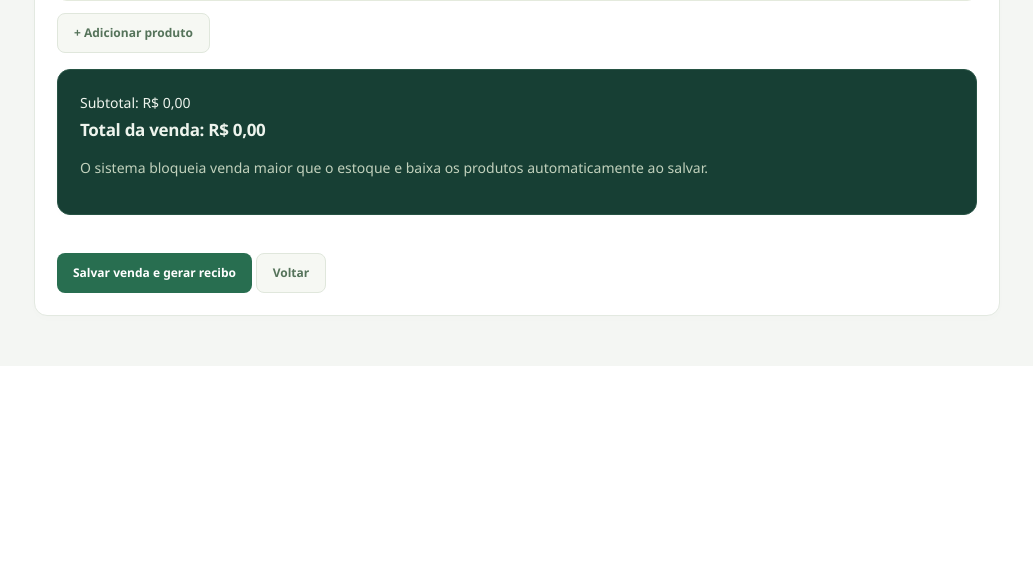
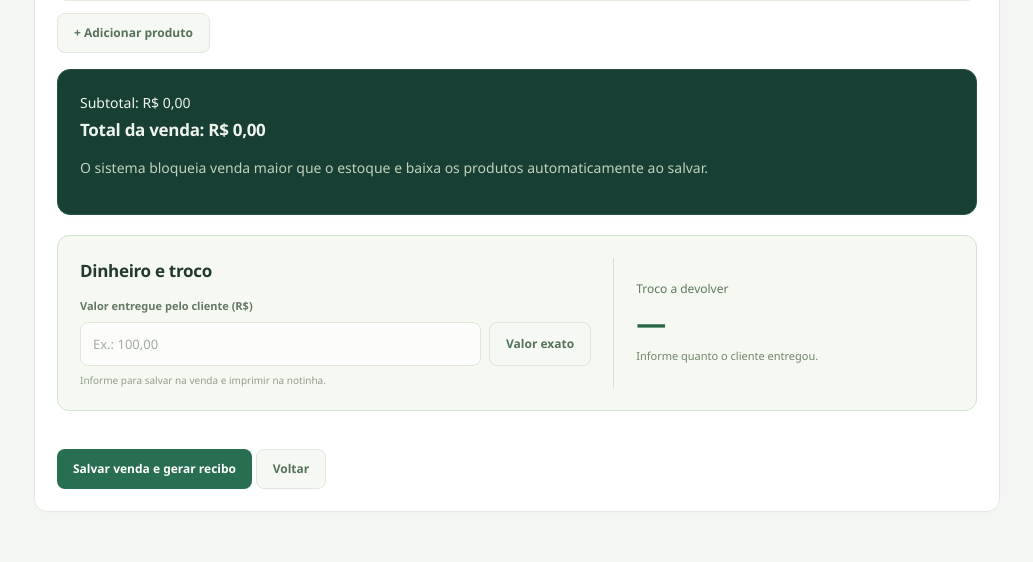
Before and after one commit to sketchJayJay/CentralVet, a Flask app: page /vendas/nova in a window 1280 px wide. Shown: the part 860-1422 px from the top of the page, without its empty margins (246-1279 px from the left). Before the commit the page ends 1181 px from the top, so only its background shows below. Run offline with Flask 3, Linux system fonts and the light colour scheme; the visitor is signed in with stand-in values (Sample User, id 1); data that the repository does not hold is empty; parts of the project's set-up code (start-up, migrations or seed data) failed here and were passed over; some libraries are stand-ins or nearby versions.

Commit message:
Add files via upload

```diff
--- a/app.py
+++ b/app.py
@@ -789,10 +789,12 @@ def emitir_nfce_sefaz_internal(venda_id):
     output_dir = os.path.join(FISCAL_NFCE_DIR, str(venda_id))
     os.makedirs(output_dir, exist_ok=True)
     payload = fiscal_engine_base_payload(cfg)
+    dinheiro_entregue, troco_venda = dinheiro_registrado(venda)
     payload.update({
         'action': 'emit_nfce', 'serie': serie, 'nNF': nnf, 'cNF': cNF, 'issue_datetime': issue_dt,
         'lote_id': f"65{venda_id}{nnf}", 'output_dir': output_dir, 'customer': customer,
-        'tPag': tpag, 'xPag': xpag, 'indPag': 0, 'valor_pago': float(venda['total'] or 0), 'troco': 0,
+        'tPag': tpag, 'xPag': xpag, 'indPag': 0, 'valor_pago': dinheiro_entregue if dinheiro_entregue is not None else float(venda['total'] or 0),
+        'troco': troco_venda if troco_venda is not None else 0,
         'informacoes_complementares': f"Venda #{venda_id} - CENTRALVET Agropecuaria",
         'items': fiscal_items,
     })
@@ -1033,7 +1035,8 @@ def init_db():
             ('nf_status', "TEXT DEFAULT 'Não emitida'"), ('nf_numero', 'TEXT'), ('nf_obs', 'TEXT'),
             ('nf_serie', 'TEXT'), ('nf_chave', 'TEXT'), ('nf_protocolo', 'TEXT'), ('nf_xml_path', 'TEXT'),
             ('nf_danfe_path', 'TEXT'), ('nf_cstat', 'TEXT'), ('nf_motivo', 'TEXT'), ('nf_autorizado_em', 'TEXT'),
-            ('nf_emissao_tentativa_em', 'TEXT'), ('created_at', 'TEXT')
+            ('nf_emissao_tentativa_em', 'TEXT'), ('created_at', 'TEXT'),
+            ('valor_entregue', 'REAL'), ('troco', 'REAL')
         ]:
             add_column(db, 'vendas', column, ddl)
         for column, ddl in [
@@ -1654,6 +1657,29 @@ def cliente_da_venda(db, precisa_identificar):
     return cliente_id,nome
 
 
+def calcular_dinheiro_troco(total, forma, status, valor_entregue):
+    # Em centavos: o valor entregue não altera a receita nem as baixas da compra.
+    if forma != 'Dinheiro' or status != 'Pago' or str(valor_entregue if valor_entregue is not None else '').strip() == '':
+        return None, None
+    entregue = fs.centavos(valor_entregue)
+    total_centavos = fs.centavos_db(total)
+    if entregue < total_centavos:
+        raise ValueError('O valor entregue pelo cliente é menor que o total da venda.')
+    return entregue / 100, (entregue - total_centavos) / 100
+
+
+def dinheiro_registrado(venda):
+    if not venda or venda['forma_pagamento'] != 'Dinheiro' or venda['status'] != 'Pago':
+        return None, None
+    try:
+        entregue, troco = venda['valor_entregue'], venda['troco']
+    except (KeyError, IndexError):
+        return None, None
+    if entregue is None or troco is None:
+        return None, None
+    return entregue, troco
+
+
 @app.route("/vendas/nova", methods=["GET","POST"])
 @login_required
 def nova_venda():
@@ -1710,11 +1736,13 @@ def nova_venda():
                 if desconto>subtotal:
                     raise ValueError("O desconto não pode ser maior que o subtotal.")
                 total=(subtotal-desconto)/100
+                valor_entregue, troco = calcular_dinheiro_troco(total, forma, status, request.form.get("valor_entregue"))
                 venda_id=db.execute("""INSERT INTO vendas
                     (data,cliente_id,cliente_nome,forma_pagamento,status,subtotal,desconto,total,lucro,observacao,nf_tipo,vencimento)
                     VALUES (?,?,?,?,?,?,?,?,?,?,?,?)""",
                     (data,cliente_id,cliente_nome,forma,status,subtotal/100,desconto/100,total,round(lucro_total-desconto/100,2),
                      request.form.get("observacao",""),nf_tipo,vencimento)).lastrowid
+                db.execute("UPDATE vendas SET valor_entregue=?, troco=? WHERE id=?", (valor_entregue, troco, venda_id))
                 for pid,nome,qtd,preco,custo,total_item,lucro in itens:
                     db.execute("""INSERT INTO venda_itens
                         (venda_id,produto_id,produto_nome,quantidade,preco_unit,custo_unit,total,lucro)
@@ -1826,10 +1854,12 @@ def editar_recibo(venda_id):
                 db.execute("DELETE FROM venda_itens WHERE venda_id=?", (venda_id,))
                 db.execute("DELETE FROM estoque_mov WHERE origem='Venda' AND observacao=?", (f"Venda #{venda_id}",))
                 total = round(subtotal-desconto, 2)
+                valor_entregue, troco = calcular_dinheiro_troco(total, forma, status, request.form.get("valor_entregue"))
                 db.execute("""UPDATE vendas SET data=?, cliente_id=?, cliente_nome=?, forma_pagamento=?,
                     status=?, subtotal=?, desconto=?, total=?, lucro=?, observacao=?, nf_tipo=?, vencimento=? WHERE id=?""",
                     (data, cliente_id, nome, forma, status, subtotal, desconto, total, round(lucro_total-desconto,2),
                      request.form.get("observacao", ""), nf_tipo, vencimento, venda_id))
+                db.execute("UPDATE vendas SET valor_entregue=?, troco=? WHERE id=?", (valor_entregue, troco, venda_id))
                 for pid, nome_prod, qtd, preco, custo, total_item, lucro in itens:
                     db.execute("""INSERT INTO venda_itens (venda_id,produto_id,produto_nome,quantidade,preco_unit,custo_unit,total,lucro)
                         VALUES (?,?,?,?,?,?,?,?)""", (venda_id,pid,nome_prod,qtd,preco,custo,total_item,lucro))
@@ -1844,7 +1874,7 @@ def editar_recibo(venda_id):
             flash(str(exc), "erro")
             # Reapresenta o formulário preenchido para permitir corrigir o erro.
             venda = dict(venda)
-            for campo in ("data", "cliente_id", "cliente_nome", "forma_pagamento", "status", "desconto", "observacao", "nf_tipo", "vencimento"):
+            for campo in ("data", "cliente_id", "cliente_nome", "forma_pagamento", "status", "desconto", "observacao", "nf_tipo", "vencimento", "valor_entregue"):
                 venda[campo] = request.form.get(campo, venda[campo])
     clientes = fetch_all("SELECT * FROM clientes ORDER BY nome")
     produtos = fetch_all("""SELECT * FROM produtos WHERE ativo=1 OR id IN
@@ -2074,7 +2104,7 @@ def _nfce_xml_value(root, tag, default=''):
     return default
 
 
-def build_nfce_pos5890u_escpos(xml_path):
+def build_nfce_pos5890u_escpos(xml_path, venda=None):
     root = ET.parse(xml_path).getroot()
     def first(parent, tag):
         if parent is None: return None
@@ -2154,6 +2184,13 @@ def build_nfce_pos5890u_escpos(xml_path):
         try: vtxt=_thermal_money(float(val or 0))
         except Exception: vtxt=val
         out += _pos5890u_lr(pay_names.get(code,code or 'Pagamento'),vtxt).encode('ascii')+b'\n'
+    troco_xml = _nfce_xml_value(first(inf, 'pag'), 'vTroco', '')
+    entregue_salvo, _ = dinheiro_registrado(venda) if venda is not None else (None, None)
+    if troco_xml != '' or entregue_salvo is not None:
+        dinheiro_xml = sum(float(valor or 0) for codigo, valor in pays if codigo == '01')
+        if any(codigo == '01' for codigo, _ in pays):
+            out += _pos5890u_lr('DINHEIRO ENTREGUE', _thermal_money(dinheiro_xml)).encode('ascii')+b'\n'
+        out += _pos5890u_lr('TROCO', _thermal_money(float(troco_xml or 0))).encode('ascii')+b'\n'
     out += b'-'*32+b'\n'
     if consumer_doc or consumer_name:
         for line in _pos5890u_wrap(f'Consumidor: {consumer_name} {consumer_doc}'.strip()): out += line.encode('ascii')+b'\n'
@@ -2228,6 +2265,10 @@ def build_pos5890u_escpos(venda, itens):
     out += ESC + b"E" + b"\x00"
     for line in _pos5890u_wrap(f"Pagamento: {venda['forma_pagamento'] or '-'} - {venda['status'] or '-'}"):
         out += line.encode("ascii") + b"\n"
+    entregue, troco = dinheiro_registrado(venda)
+    if entregue is not None:
+        out += _pos5890u_lr('DINHEIRO ENTREGUE', _thermal_money(entregue)).encode('ascii') + b'\n'
+        out += _pos5890u_lr('TROCO', _thermal_money(troco)).encode('ascii') + b'\n'
     if venda['observacao']:
         for line in _pos5890u_wrap(f"Obs.: {venda['observacao']}"):
             out += line.encode("ascii") + b"\n"
@@ -2253,7 +2294,7 @@ def api_venda_pos5890u(venda_id):
         return jsonify({"ok": False, "erro": "Venda nao encontrada."}), 404
     itens = fetch_all("SELECT * FROM venda_itens WHERE venda_id=? ORDER BY id", (venda_id,))
     xml_path = fiscal_safe_file(venda['nf_xml_path']) if venda['nf_status'] == 'Autorizada SEFAZ' else None
-    payload = build_nfce_pos5890u_escpos(xml_path) if xml_path else build_pos5890u_escpos(venda, itens)
+    payload = build_nfce_pos5890u_escpos(xml_path, venda=venda) if xml_path else build_pos5890u_escpos(venda, itens)
     return jsonify({
         "ok": True,
         "modelo": "MPT-II",
@@ -2311,6 +2352,11 @@ def build_pos58_pdf(venda, itens):
         rows.append(("gap", 2.0))
     add_text(f"TOTAL: {_thermal_money(venda['total'])}", size=11.0, bold=True, align="right", gap_after=2.0)
     add_text(f"Pagamento: {venda['forma_pagamento'] or '-'} - {venda['status'] or '-'}", size=7.6, gap_after=1.5)
+    entregue, troco = dinheiro_registrado(venda)
+    if entregue is not None:
+        rows.append(("columns", "DINHEIRO ENTREGUE", _thermal_money(entregue), 7.2, normal_font, 11.0))
+        rows.append(("columns", "TROCO", _thermal_money(troco), 8.0, bold_font, 12.0))
+        rows.append(("gap", 2.0))
     if venda['observacao']:
         add_text(f"Obs.: {venda['observacao']}", size=7.2, gap_after=1.5)
     add_rule()
--- a/static/style.css
+++ b/static/style.css
@@ -189,3 +189,6 @@ html{background:var(--bg)}body,body.installed-app-mode{background:var(--bg);colo
  .finance-table,.finance-table tbody{display:block;width:100%}.finance-table thead{display:none}.finance-table tbody{display:grid;gap:14px}.finance-table tr{display:grid;grid-template-columns:1fr 1fr;gap:10px 15px;border:1px solid #e1e8da;border-radius:10px;padding:15px;background:#fcfdfb}.finance-table td{display:block;border:0;padding:0;font-size:12px;overflow-wrap:anywhere}.finance-table td:before{content:attr(data-label);display:block;color:#89947e;font-size:9px;text-transform:uppercase;letter-spacing:.5px;margin-bottom:6px}.finance-table td:nth-child(2){grid-column:1/-1;grid-row:1}.finance-table .finance-row-actions{grid-column:1/-1;margin-top:5px}.finance-table .finance-row-actions .btn{display:flex;justify-content:center;min-height:42px;width:100%}.finance-table td[colspan]{grid-column:1/-1}.finance-table tbody tr:hover{background:#fcfdfb}
 }
 @media print{.finance-tabs,.finance-filters,.finance-view-switch,.finance-delete,.finance-row-actions{display:none!important}.finance-hero{background:white!important;color:#111!important;min-height:0!important;padding:0!important}.finance-hero .badge,.finance-hero .actions{display:none!important}.finance-hero h1,.finance-hero p{color:#111!important}.finance-table{display:table}.finance-table thead{display:table-header-group}.finance-table tbody{display:table-row-group}.finance-table tr{display:table-row}.finance-table th,.finance-table td{display:table-cell;padding:10px 7px}.finance-table td:before{display:none}.finance-metrics{grid-template-columns:repeat(3,1fr)}.finance-metrics .metric{border:1px solid #ddd!important}}
+
+/* Recebimento de dinheiro e troco. */
+.cash-payment{display:grid;grid-template-columns:minmax(0,1.5fr) minmax(0,1fr);gap:22px;padding:22px;border:1px solid #d3e3cf;border-radius:12px;background:#f5f9f1;margin:20px 0}.cash-payment[hidden]{display:none}.cash-payment h2{margin:0 0 15px}.cash-input-row{display:flex;gap:8px}.cash-input-row input{min-width:0}.cash-input-row button{white-space:nowrap}.cash-change{display:flex;flex-direction:column;justify-content:center;border-left:1px solid #d6e3d1;padding-left:22px;gap:5px}.cash-change>span{font-size:12px;color:#5d795d}.cash-change strong{font-size:30px;letter-spacing:-1px;color:#286644;line-height:1.3}.cash-change small{font-size:11px;color:#70856b}.cash-insufficient{border-color:#d59c89;background:#fff5ef}.cash-insufficient .cash-change strong,.cash-insufficient .cash-change small{color:#a74d39}@media(max-width:560px){.cash-payment{grid-template-columns:1fr;gap:17px;padding:16px}.cash-change{border-left:0;border-top:1px solid #d6e3d1;padding:15px 0 0}.cash-change strong{font-size:28px}}@media print{.cash-payment{display:none!important}}
--- a/static/sw.js
+++ b/static/sw.js
@@ -1,4 +1,4 @@
-const CACHE_NAME = 'centralvet-financeiro-v4';
+const CACHE_NAME = 'centralvet-troco-v6-20261113';
 const STATIC_ASSETS = [
   '/static/style.css?v=20261110-financeiro',
   '/static/impressora_mptii.js?v=20261103',
--- a/templates/cupom_termico.html
+++ b/templates/cupom_termico.html
@@ -129,6 +129,10 @@
   {% endif %}
   <div class="total">TOTAL: {{ venda.total|money }}</div>
   <div><span class="bold">Pagamento:</span> {{ venda.forma_pagamento or '-' }} • {{ venda.status or '-' }}</div>
+  {% if venda.forma_pagamento == 'Dinheiro' and venda.status == 'Pago' and venda.valor_entregue is not none and venda.troco is not none %}
+  <div>DINHEIRO ENTREGUE: {{ venda.valor_entregue|money }}</div>
+  <div class="bold">TROCO: {{ venda.troco|money }}</div>
+  {% endif %}
   {% if venda.observacao %}<div><span class="bold">Obs.:</span> {{ venda.observacao }}</div>{% endif %}
   <div class="line"></div>
   <div class="center">Obrigado pela preferência.</div>
--- a/templates/recibo_venda.html
+++ b/templates/recibo_venda.html
@@ -75,6 +75,12 @@
   {% endif %}
   <h2 style="text-align:right">Total: {{ venda.total|money }}</h2>
   <p><b>Pagamento:</b> {{ venda.forma_pagamento }} • {{ venda.status }}</p>
+  {% if venda.forma_pagamento == 'Dinheiro' and venda.status == 'Pago' and venda.valor_entregue is not none and venda.troco is not none %}
+  <div class="receipt-cash-summary" style="text-align:right;margin:14px 0;padding:12px 0;border-top:1px solid #ddd;border-bottom:1px solid #ddd">
+    <p style="margin:4px 0">Dinheiro entregue pelo cliente: <b>{{ venda.valor_entregue|money }}</b></p>
+    <p style="margin:4px 0;font-size:18px"><b>Troco: {{ venda.troco|money }}</b></p>
+  </div>
+  {% endif %}
   {% if venda.observacao %}<p><b>Observação:</b> {{ venda.observacao }}</p>{% endif %}
   <hr>
   {% if venda.nf_status == 'Autorizada SEFAZ' %}
--- a/templates/venda_form.html
+++ b/templates/venda_form.html
@@ -51,6 +51,15 @@
     <h2>Total da venda: <span id="totalView">R$ 0,00</span></h2>
     <p style="color:#b9d7ee">O sistema bloqueia venda maior que o estoque e baixa os produtos automaticamente ao salvar.</p>
   </div>
+  <section id="cashPayment" class="cash-payment" hidden aria-labelledby="cashTitle">
+    <div class="cash-entry"><h2 id="cashTitle">Dinheiro e troco</h2>
+      <label for="valorEntregue">Valor entregue pelo cliente (R$)</label>
+      <div class="cash-input-row"><input id="valorEntregue" name="valor_entregue" inputmode="decimal" placeholder="Ex.: 100,00" value="{{ (campos.valor_entregue|num) if campos.valor_entregue is number else (campos.valor_entregue or '') }}" oninput="atualizarTroco()" aria-describedby="cashHelp">
+      <button type="button" class="secondary" onclick="usarValorExato()">Valor exato</button></div>
+      <small id="cashHelp" class="search-hint">Informe para salvar na venda e imprimir na notinha.</small>
+    </div>
+    <div class="cash-change" aria-live="polite"><span>Troco a devolver</span><strong id="trocoView">—</strong><small id="trocoMessage">Informe quanto o cliente entregou.</small></div>
+  </section>
   <button class="green">{{ "Salvar alterações do recibo" if venda else "Salvar venda e gerar recibo" }}</button>
   <a class="btn secondary" href="{{ url_for('vendas') }}">Voltar</a>
 </form>
@@ -71,6 +80,7 @@
 {% endblock %}
 {% block scripts %}
 <script>
+let totalVendaCentavos = 0;
 function atualizarCrediario(alterouForma=false){
   const forma=document.getElementById('vendaForma');
   const status=document.getElementById('vendaStatus');
@@ -78,6 +88,7 @@ function atualizarCrediario(alterouForma=false){
   const aberto=forma.value==='Crediário'||status.value!=='Pago';
   document.getElementById('vencimento').required=aberto;
   document.getElementById('vendaCrediarioAviso').hidden=!aberto;
+  atualizarTroco();
 }
 function encontrarOpcao(listaId, valor){
   const opts = document.getElementById(listaId).options;
@@ -111,19 +122,47 @@ function addItem(){
   document.getElementById('items').appendChild(div.firstElementChild);
 }
 function calcTotal(){
-  let subtotal=0;
+  let subtotalCentavos=0;
   document.querySelectorAll('.item-row').forEach(row=>{
     const qtd=parseBR(row.querySelector('[name="quantidade[]"]').value);
     const preco=parseBR(row.querySelector('[name="preco_unit[]"]').value);
-    subtotal += qtd*preco;
+    subtotalCentavos += Math.round((qtd*preco + Number.EPSILON)*100);
   });
-  const desconto = Math.max(0, parseBR(document.getElementById('desconto').value));
-  document.getElementById('subtotalView').innerText = moeda(subtotal);
+  const descontoCentavos = Math.max(0, Math.round(parseBR(document.getElementById('desconto').value)*100));
+  const desconto = descontoCentavos/100;
+  document.getElementById('subtotalView').innerText = moeda(subtotalCentavos/100);
   document.getElementById('discountView').innerText = moeda(desconto);
   document.getElementById('discountSummary').hidden = desconto <= 0;
-  subtotal -= desconto;
-  document.getElementById('totalView').innerText = moeda(Math.max(0, subtotal));
+  totalVendaCentavos = Math.max(0, subtotalCentavos-descontoCentavos);
+  document.getElementById('totalView').innerText = moeda(totalVendaCentavos/100);
+  atualizarTroco();
 }
+function centavosDinheiro(texto){
+  let s=String(texto).trim().replace(/R\$/gi,'').replace(/\s/g,'');
+  if(!s)return null;
+  if(s.includes(','))s=s.replace(/\./g,'').replace(',','.');
+  if(!/^\d+(?:\.\d{1,2})?$/.test(s))return NaN;
+  const [inteiro,decimal='']=s.split('.');
+  const c=Number(inteiro)*100+Number(decimal.padEnd(2,'0'));
+  return Number.isSafeInteger(c)&&c<=99999999999?c:NaN;
+}
+function atualizarTroco(){
+  const panel=document.getElementById('cashPayment'),field=document.getElementById('valorEntregue');
+  const dinheiro=document.getElementById('vendaForma').value==='Dinheiro'&&document.getElementById('vendaStatus').value==='Pago';
+  panel.hidden=!dinheiro;field.disabled=!dinheiro;field.setCustomValidity('');
+  if(!dinheiro)return true;
+  const recebido=centavosDinheiro(field.value),view=document.getElementById('trocoView'),message=document.getElementById('trocoMessage');
+  panel.classList.remove('cash-insufficient');
+  if(recebido===null){view.innerText='—';message.innerText='Informe quanto o cliente entregou.';return true;}
+  if(!Number.isFinite(recebido)){
+    field.setCustomValidity('Informe um valor válido com até duas casas decimais.');
+    view.innerText='—';message.innerText='Confira o valor entregue.';panel.classList.add('cash-insufficient');return false;
+  }
+  const troco=recebido-totalVendaCentavos;
+  if(troco<0){field.setCustomValidity('O valor entregue é menor que o total da venda.');view.innerText='Faltam '+moeda(-troco/100);message.innerText='Confira o dinheiro recebido antes de salvar.';panel.classList.add('cash-insufficient');return false;}
+  view.innerText=moeda(troco/100);message.innerText='Dinheiro entregue e troco sairão na notinha.';return true;
+}
+function usarValorExato(){document.getElementById('valorEntregue').value=(totalVendaCentavos/100).toFixed(2).replace('.',',');atualizarTroco();}
 function validarVendaBusca(){
   let ok = true;
   document.querySelectorAll('.item-row').forEach(row=>{
@@ -150,6 +189,8 @@ function validarVendaBusca(){
     clienteRapido.setCustomValidity('Informe o cliente para a venda no crediário.');clienteRapido.reportValidity();return false;
   }
   clienteRapido.setCustomValidity('');
+  calcTotal();
+  if(!atualizarTroco()){document.getElementById('valorEntregue').reportValidity();return false;}
   return true;
 }
 document.getElementById('clienteNomeRapido').addEventListener('input',function(){this.setCustomValidity('');});
@@ -174,6 +215,7 @@ if(itensIniciais.length){
   }
   calcTotal();
 } else {addItem();}
+calcTotal();
 atualizarCrediario();
 </script>
 {% endblock %}
```
Also changed, not shown: ATUALIZACAO-TROCO.txt (added, +15 -0 lines), VERSAO.txt (+7 -0 lines).
